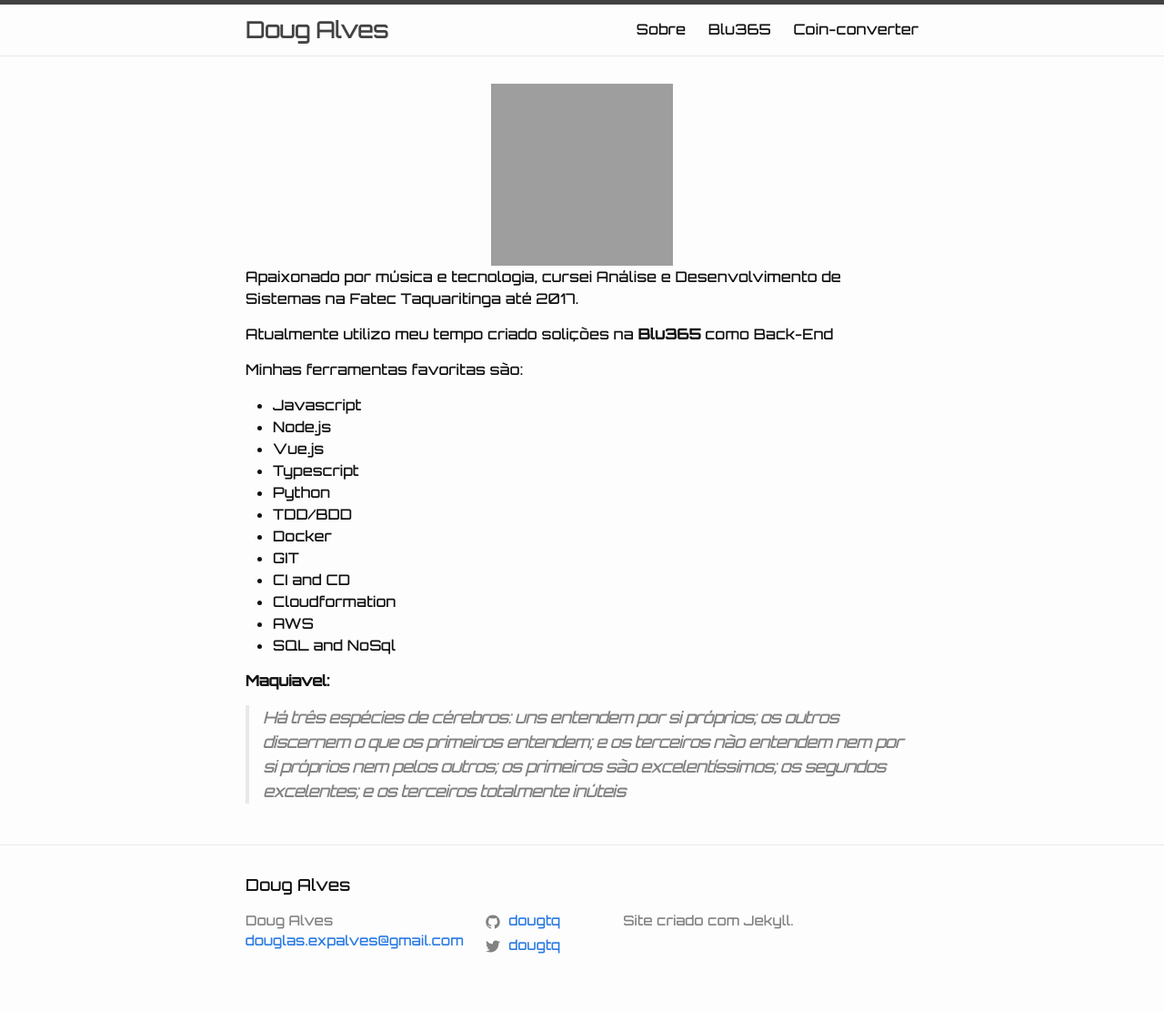
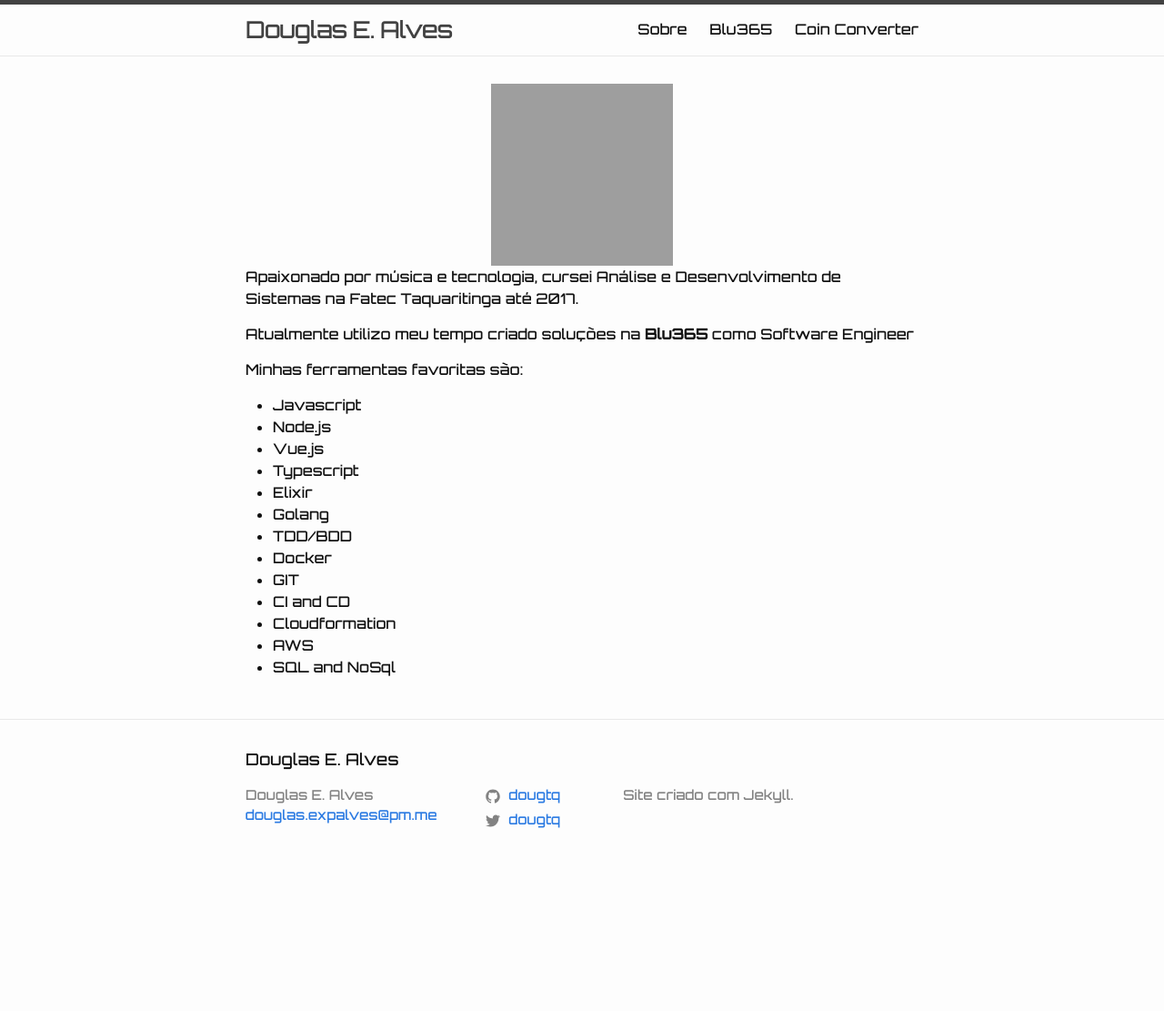
Before and after one commit to dougtq/mypage-tq, a Jekyll site: the page built from about.md, in a window 1280 px wide. Shown: the whole page at 91% size. Built offline with Jekyll 4.4.1, drawn with Linux system fonts in a browser that asks for light colours; nearby versions of some CDN libraries; some web fonts are replaced; after the commit the page ends 973 px from its top, so only the background shows below that; grey boxes are pictures that could not be loaded.

Commit message:
atualizaçoes portfolio

```diff
--- a/_config.yml
+++ b/_config.yml
@@ -1,20 +1,12 @@
-# For technical reasons, this file is *NOT* reloaded automatically when you use
-# 'bundle exec jekyll serve'. If you change this file, please restart the server process.
-
-# Site settings
-# These are used to personalize your new site. If you look in the HTML files,
-# you will see them accessed via {{ site.title }}, {{ site.email }}, and so on.
-# You can create any custom variable you would like, and they will be accessible
-# in the templates via {{ site.myvariable }}.
-title: Doug Alves
-email: douglas.expalves@gmail.com
+title: Douglas E. Alves
+email: douglas.expalves@pm.me
 description: >- # this means to ignore newlines until "baseurl:"
   Site criado com Jekyll.
 baseurl: ""
-url: "https://dougtq.github.io" # the base hostname & protocol for your site, e.g. http://example.com
+url: "https://dougtq.github.io"
 twitter_username: dougtq
 github_username:  dougtq
-linkedin_username: douglas-alves-767194117
+linkedin_username: dougtq
 
 # Build settings
 markdown: kramdown
--- a/about.md
+++ b/about.md
@@ -1,7 +1,7 @@
 ---
 layout: default
 title: Sobre
-permalink: /sobre/
+permalink: /sobre
 ---
 
 <div align="center">
@@ -10,14 +10,15 @@ permalink: /sobre/
 
  Apaixonado por música e tecnologia, cursei Análise e Desenvolvimento de Sistemas na Fatec Taquaritinga até 2017.
 
- Atualmente utilizo meu tempo criado solições na **Blu365** como Back-End
+ Atualmente utilizo meu tempo criado soluções na **Blu365** como Software Engineer
 
  Minhas ferramentas favoritas são:
   - Javascript
   - Node.js
   - Vue.js
   - Typescript
-  - Python
+  - Elixir
+  - Golang
   - TDD/BDD
   - Docker
   - GIT
@@ -25,7 +26,3 @@ permalink: /sobre/
   - Cloudformation
   - AWS
   - SQL and NoSql
-
-
-**Maquiavel:**
-> Há três espécies de cérebros: uns entendem por si próprios; os outros discernem o que os primeiros entendem; e os terceiros não entendem nem por si próprios nem pelos outros; os primeiros são excelentíssimos; os segundos excelentes; e os terceiros totalmente inúteis
```
Also changed, not shown: blu365.md (+1 -1 lines), btc.md (+3 -3 lines), index.md (+2 -4 lines).
